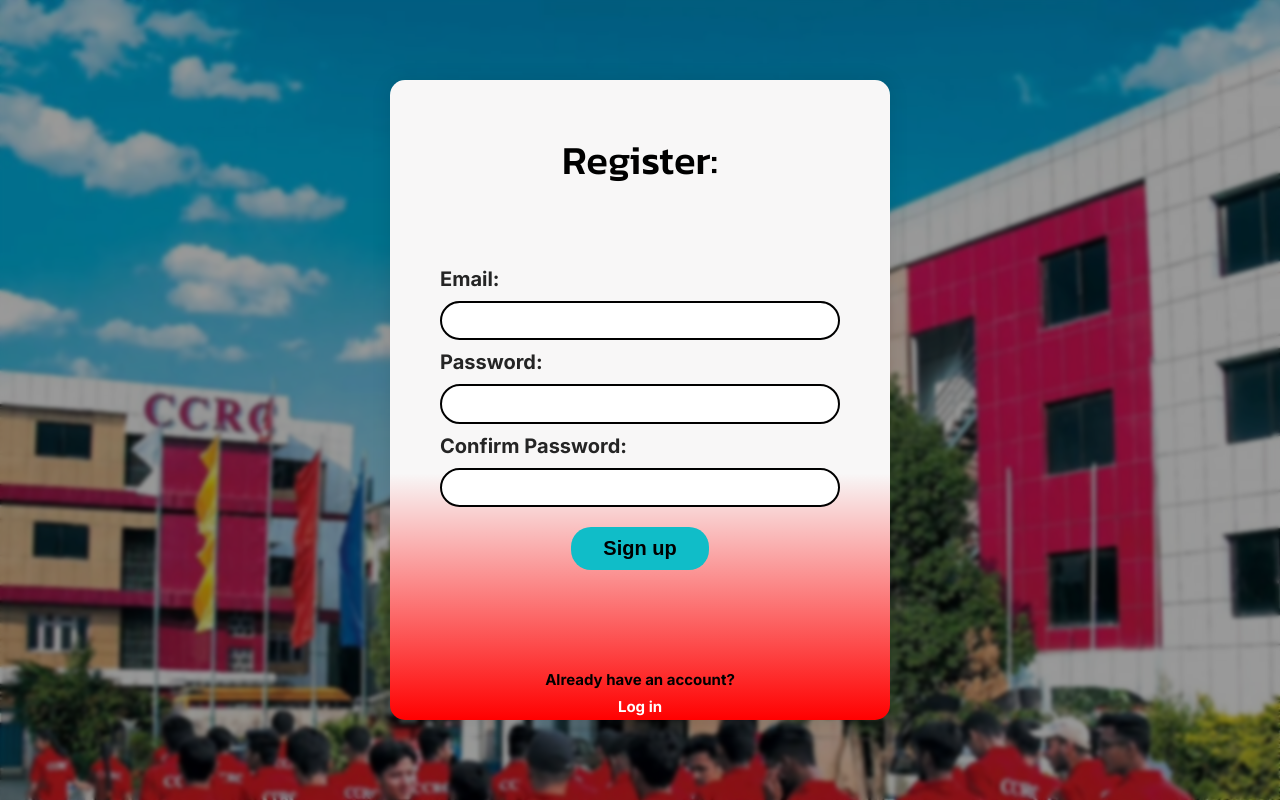
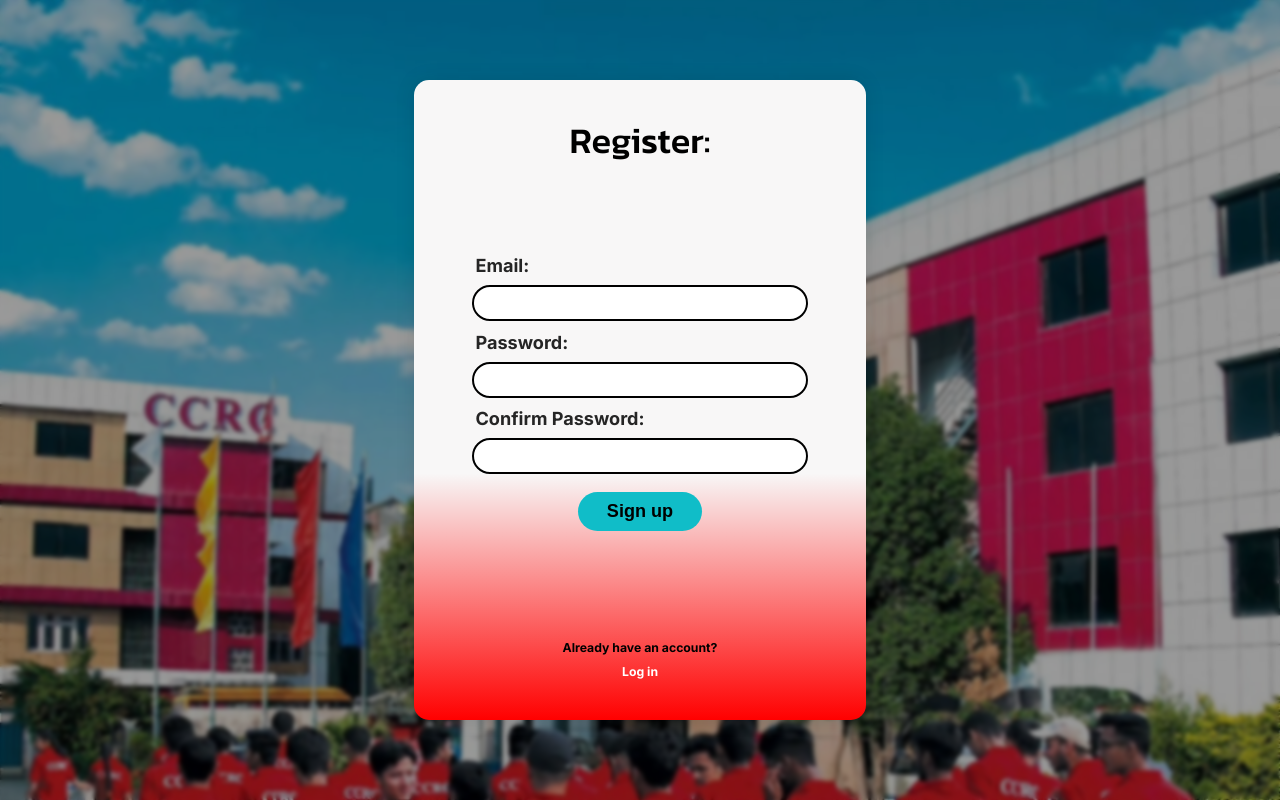
Before and after one commit to byPriyanshu/UserAuth, a PHP site: page /UserAuth/register.php in a window 1280 px wide. Run offline with PHP 8.4, Linux system fonts and the light colour scheme.

Commit message:
finishing touches

```diff
--- a/styles/index.css
+++ b/styles/index.css
@@ -32,7 +32,7 @@
 *{
     margin: 0;
     padding: 0;
-    font-size: 62.5%;
+    font-size: 56.5%;
     box-sizing: border-box;
 }
 .wrapper{
@@ -49,8 +49,8 @@
     position: absolute;
     top: 50%;
     left: 50%;
-    transform: translate(-50%, -50%); /
-    padding: 5em;
+    transform: translate(-50%, -50%);
+    padding: 20em 10em;
 
     /* New Styles for Floating Box */
     box-shadow: 0 0 20px rgba(0, 0, 0, 0.1);
@@ -82,7 +82,6 @@
         font-size: 4rem;
         font-weight: 500;
         text-align: center;
-        margin-top: 5rem;
     }
 
 }
```
